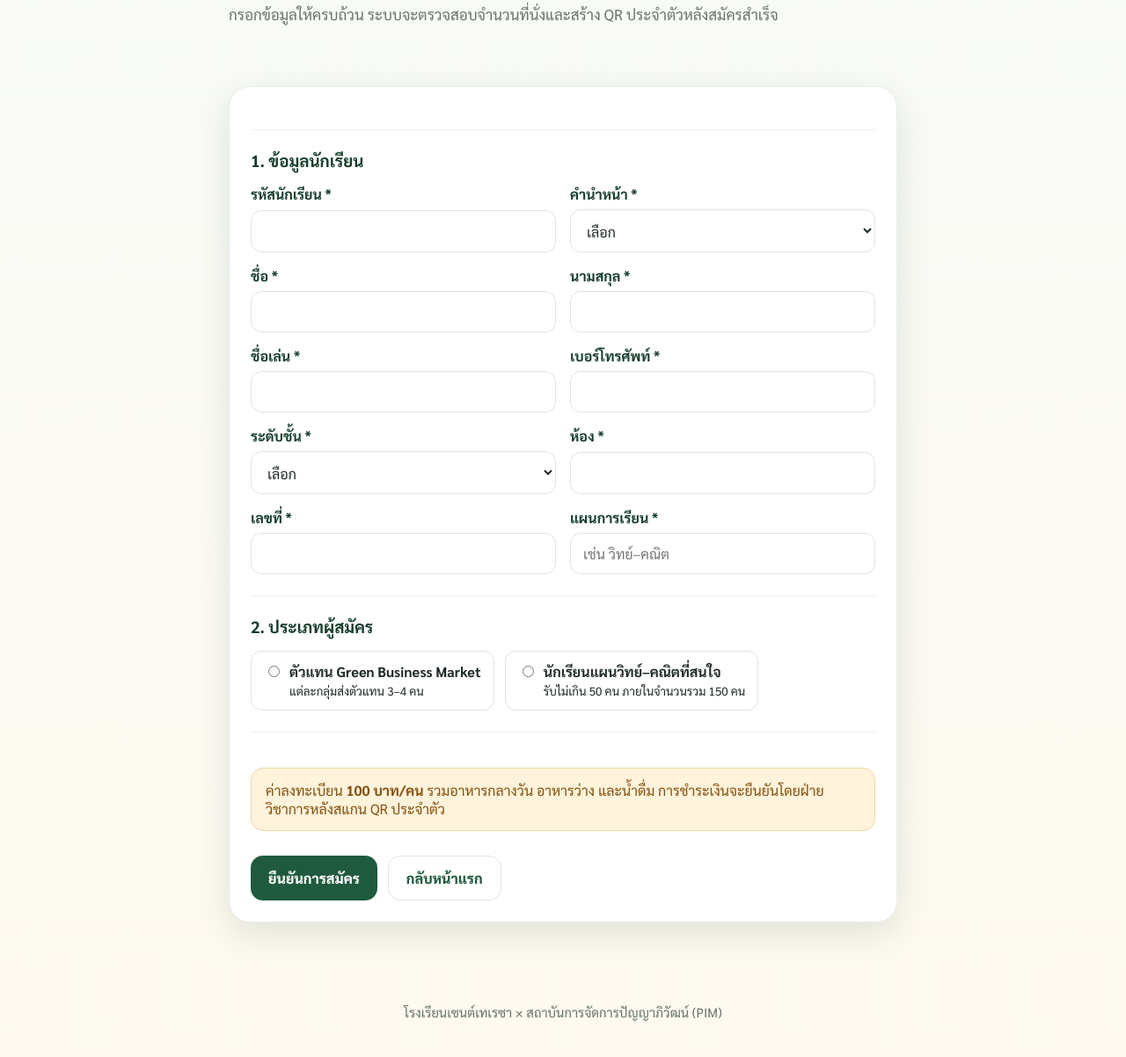
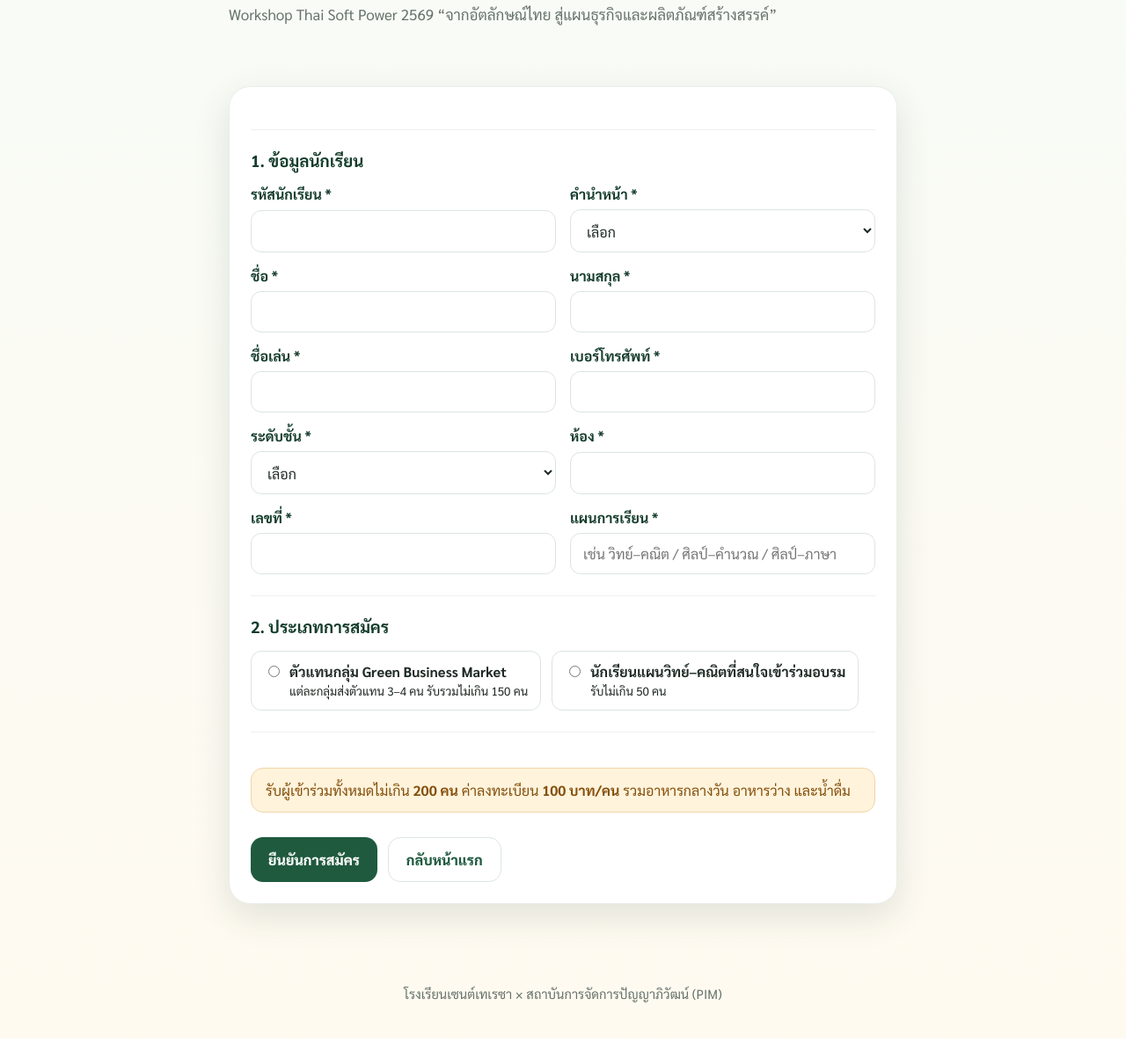
Before and after one commit to Theerawa21/ST-Thai-Soft-Power-Workshop-2569, a website with bundled scripts: page register.html in a window 1280 px wide. Shown: the part 213-1415 px from the top of the page at 88% size. After the commit the page ends 1394 px from the top, so only its background shows below. Built offline with nearby package versions, Linux system fonts and the light colour scheme.

Commit message:
feat: simplify registration form

```diff
--- a/register.html
+++ b/register.html
@@ -10,7 +10,7 @@
 <body>
 <header class="site-header"><div class="container"><a class="brand" href="./"><span class="brand-mark">ST</span><span>ST Thai Soft Power Workshop 2569</span></a></div></header>
 <main>
-  <section class="page-head"><div class="narrow"><h1>สมัครเข้าร่วมกิจกรรม</h1><p>กรอกข้อมูลให้ครบถ้วน ระบบจะตรวจสอบจำนวนที่นั่งและสร้าง QR ประจำตัวหลังสมัครสำเร็จ</p></div></section>
+  <section class="page-head"><div class="narrow"><h1>แบบสมัครเข้าร่วมการอบรม</h1><p>Workshop Thai Soft Power 2569 “จากอัตลักษณ์ไทย สู่แผนธุรกิจและผลิตภัณฑ์สร้างสรรค์”</p></div></section>
   <section class="section"><div class="narrow">
     <form id="registrationForm" class="panel" novalidate>
       <div id="formMessage" class="message" hidden></div>
@@ -26,15 +26,15 @@
           <div class="field"><label for="grade">ระดับชั้น *</label><select id="grade" name="grade" required><option value="">เลือก</option><option>ม.4</option><option>ม.5</option><option>ม.6</option></select></div>
           <div class="field"><label for="room">ห้อง *</label><input id="room" name="room" inputmode="numeric" required></div>
           <div class="field"><label for="number">เลขที่ *</label><input id="number" name="number" inputmode="numeric" required></div>
-          <div class="field"><label for="program">แผนการเรียน *</label><input id="program" name="program" placeholder="เช่น วิทย์–คณิต" required></div>
+          <div class="field"><label for="program">แผนการเรียน *</label><input id="program" name="program" placeholder="เช่น วิทย์–คณิต / ศิลป์–คำนวณ / ศิลป์–ภาษา" required></div>
         </div>
       </section>
 
       <section class="form-section">
-        <h3>2. ประเภทผู้สมัคร</h3>
+        <h3>2. ประเภทการสมัคร</h3>
         <div class="radio-row">
-          <label class="choice"><input type="radio" name="registration_type" value="MARKET_REP" required><span><strong>ตัวแทน Green Business Market</strong><br><small>แต่ละกลุ่มส่งตัวแทน 3–4 คน</small></span></label>
-          <label class="choice"><input type="radio" name="registration_type" value="SCI_MATH" required><span><strong>นักเรียนแผนวิทย์–คณิตที่สนใจ</strong><br><small>รับไม่เกิน 50 คน ภายในจำนวนรวม 150 คน</small></span></label>
+          <label class="choice"><input type="radio" name="registration_type" value="MARKET_REP" required><span><strong>ตัวแทนกลุ่ม Green Business Market</strong><br><small>แต่ละกลุ่มส่งตัวแทน 3–4 คน รับรวมไม่เกิน 150 คน</small></span></label>
+          <label class="choice"><input type="radio" name="registration_type" value="SCI_MATH" required><span><strong>นักเรียนแผนวิทย์–คณิตที่สนใจเข้าร่วมอบรม</strong><br><small>รับไม่เกิน 50 คน</small></span></label>
         </div>
       </section>
 
@@ -42,14 +42,11 @@
         <h3>3. ข้อมูลกลุ่ม Green Business Market</h3>
         <div class="form-grid">
           <div class="field full"><label for="group_name">ชื่อกลุ่ม / ชื่อร้าน *</label><input id="group_name" name="group_name"></div>
-          <div class="field"><label for="product_type">ประเภทสินค้า *</label><select id="product_type" name="product_type"><option value="">เลือก</option><option>อาหาร</option><option>เครื่องดื่ม</option><option>ขนม</option></select></div>
-          <div class="field"><label for="product_name">ชื่อเมนู / แนวคิดสินค้า</label><input id="product_name" name="product_name"></div>
-          <div class="field full"><label for="soft_power_concept">อัตลักษณ์หรือแนวคิด Thai Soft Power</label><textarea id="soft_power_concept" name="soft_power_concept"></textarea></div>
         </div>
       </section>
 
       <section class="form-section">
-        <div class="notice">ค่าลงทะเบียน <strong>100 บาท/คน</strong> รวมอาหารกลางวัน อาหารว่าง และน้ำดื่ม การชำระเงินจะยืนยันโดยฝ่ายวิชาการหลังสแกน QR ประจำตัว</div>
+        <div class="notice">รับผู้เข้าร่วมทั้งหมดไม่เกิน <strong>200 คน</strong> ค่าลงทะเบียน <strong>100 บาท/คน</strong> รวมอาหารกลางวัน อาหารว่าง และน้ำดื่ม</div>
         <div class="actions"><button id="submitButton" class="btn btn-primary" type="submit">ยืนยันการสมัคร</button><a class="btn btn-secondary" href="./">กลับหน้าแรก</a></div>
       </section>
     </form>
```
